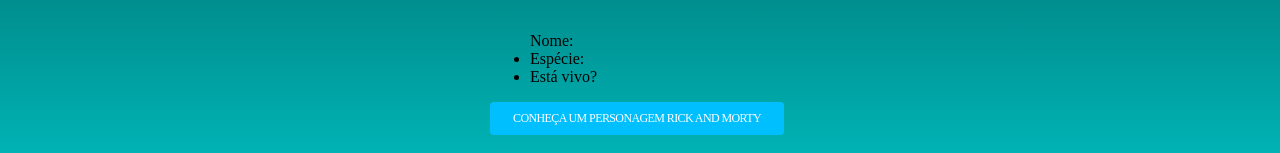
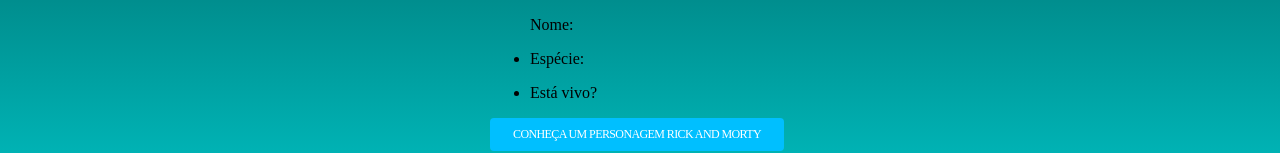
Before and after one commit to matheusgash/minicurso, a plain HTML site: page index.html in a window 1280 px wide. Shown: the part 492-645 px from the top of the page. Drawn offline with Linux system fonts and the light colour scheme.

Commit message:
Corrigir html

```diff
--- a/index.html
+++ b/index.html
@@ -7,16 +7,16 @@
         <meta name="viewport" content="width=device-width, initial-scale=1.0">
         <title>Conheça Rick and Morty</title>
         <link rel="stylesheet" href="style.css">
-        <script src="script.js"></script>
+        <script src="script.js" defer></script>
     </head>
     <body>
         <main>
             <section>
                 <img alt="Imagem com o Rick fazendo careta na cara do Morty" src="https://images.tcdn.com.br/img/img_prod/697730/adesivo_lateral_vidro_caminhao_carro_decorativo_rick_and_morty_1147486360_1_20201210150106.jpg">
                 <ul id="detalhes container">
-                    <li: id="nome">Nome: </li>
-                    <li id="especie">Espécie: </li>
-                    <li id="status">Está vivo?</li>
+                    <li:>Nome: <p id="nome"></p> </li>
+                    <li>Espécie: <p id="especie"></p> </li>
+                    <li>Está vivo? <p id="status"></li>
                 </ul>
                 <button>Conheça um Personagem Rick and Morty</button>
             </section>
```
